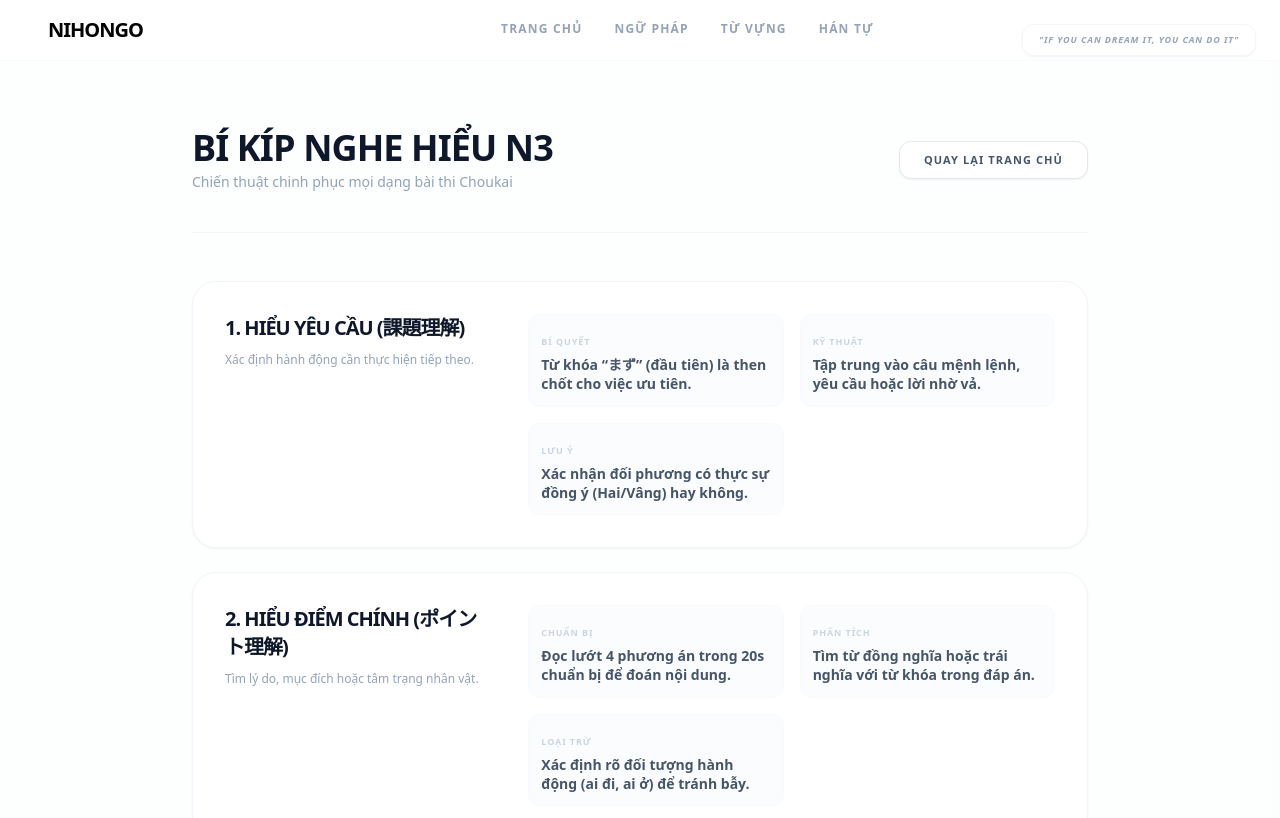
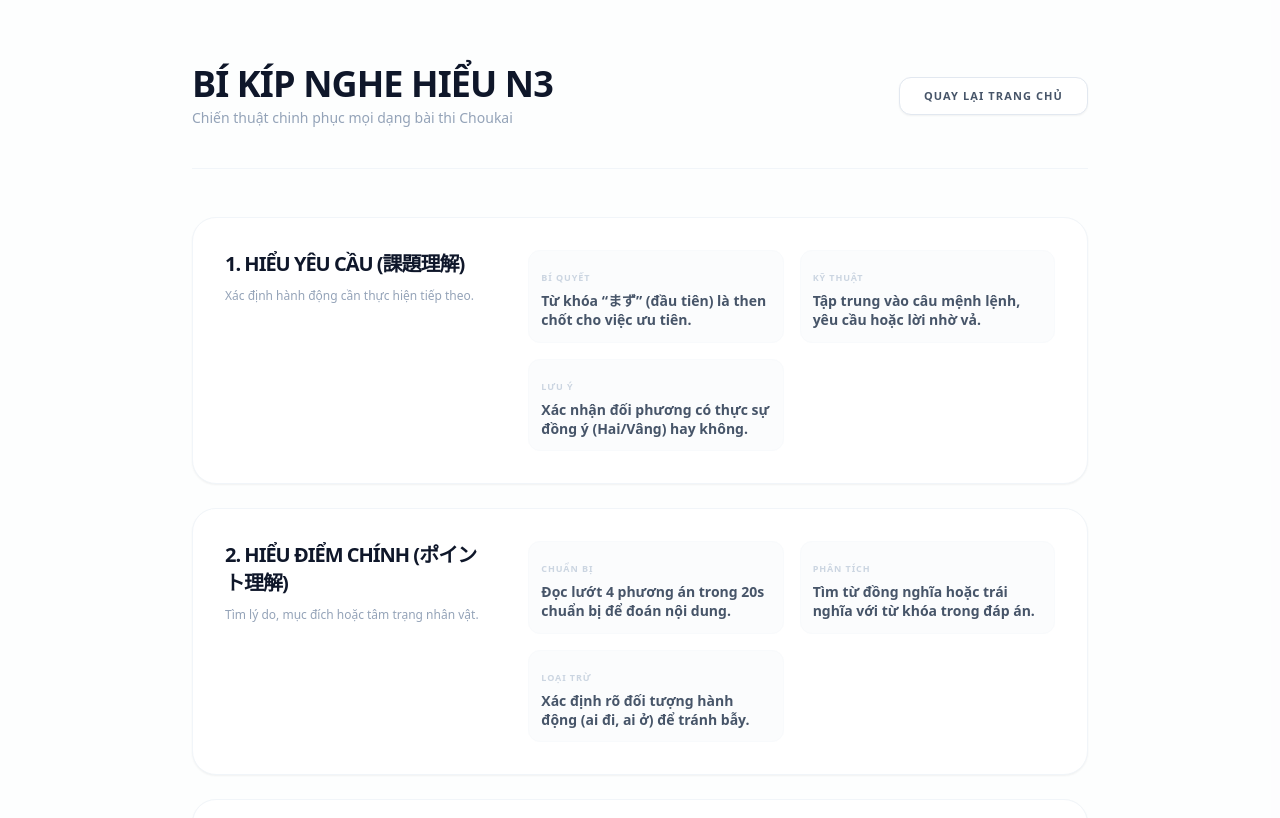
Before and after one commit to inngok/nihongo-practice, a React (Vite) app: page /tips in a window 1280 px wide. Shown: the top 818 px of the page. Built offline with nearby package versions, Linux system fonts and the light colour scheme.

Commit message:
style: fix header overlapping on study pages and simplify readme

```diff
--- a/src/pages/grammar/Mimikara.jsx
+++ b/src/pages/grammar/Mimikara.jsx
@@ -794,7 +794,7 @@ export default function Mimikara() {
   // --- RENDERING STUDY VIEW (MIMIKARA) ---
   return (
     <div
-      className="min-h-screen w-full bg-white font-sans text-black flex flex-col items-center pt-52 md:pt-48 px-4 md:px-12 selection:bg-black selection:text-white"
+      className="min-h-screen w-full bg-white font-sans text-black flex flex-col items-center pt-14 md:pt-16 px-4 md:px-12 selection:bg-black selection:text-white"
       onTouchStart={onTouchStart}
       onTouchEnd={onTouchEnd}
     >
--- a/src/pages/kanji/KanjiSet4/KanjiSet4.jsx
+++ b/src/pages/kanji/KanjiSet4/KanjiSet4.jsx
@@ -141,7 +141,7 @@ export default function KanjiSet4() {
   };
 
   return (
-    <div className="min-h-screen bg-white flex flex-col items-center pt-52 md:pt-44 pb-20 px-4 md:px-6 font-sans relative overflow-hidden text-slate-900">
+    <div className="min-h-screen bg-white flex flex-col items-center pt-14 md:pt-16 pb-20 px-4 md:px-6 font-sans relative overflow-hidden text-slate-900">
 
       {/* Background Watermark */}
       <div className="absolute top-1/2 left-1/2 -translate-x-1/2 -translate-y-1/2 text-[35vw] font-black text-slate-100 opacity-[0.03] pointer-events-none select-none leading-none z-0 whitespace-nowrap">
--- a/src/pages/tips/Tips.jsx
+++ b/src/pages/tips/Tips.jsx
@@ -92,7 +92,7 @@ export default function Tips() {
   ];
 
   return (
-    <div className="min-h-screen bg-slate-50/30 flex flex-col items-center pt-32 pb-20 px-4 md:px-8 font-sans">
+    <div className="min-h-screen bg-slate-50/30 flex flex-col items-center pt-14 md:pt-16 pb-20 px-4 md:px-8 font-sans">
 
       <div className="w-full max-w-4xl space-y-12">
         {/* Simple Header */}
--- a/src/pages/translator/Translator.jsx
+++ b/src/pages/translator/Translator.jsx
@@ -12,7 +12,7 @@ export default function Translator() {
   };
 
   return (
-    <div className="min-h-screen bg-white flex flex-col items-center pt-44 md:pt-32 pb-20 px-4 md:px-6 font-sans relative overflow-hidden">
+    <div className="min-h-screen bg-white flex flex-col items-center pt-14 md:pt-16 pb-20 px-4 md:px-6 font-sans relative overflow-hidden">
 
       {/* Background Watermark */}
       <div className="absolute top-1/2 left-1/2 -translate-x-1/2 -translate-y-1/2 text-[35vw] font-black text-slate-100 opacity-[0.03] pointer-events-none select-none leading-none z-0 whitespace-nowrap">
--- a/src/pages/vocabulary/MimikaraVocab/MimikaraVocab.jsx
+++ b/src/pages/vocabulary/MimikaraVocab/MimikaraVocab.jsx
@@ -126,7 +126,7 @@ export default function MimikaraVocab() {
   };
 
   return (
-    <div className="min-h-screen bg-white flex flex-col items-center pt-52 md:pt-44 pb-20 px-4 md:px-6 font-sans relative overflow-hidden text-slate-900">
+    <div className="min-h-screen bg-white flex flex-col items-center pt-14 md:pt-16 pb-20 px-4 md:px-6 font-sans relative overflow-hidden text-slate-900">
 
       {/* Background Watermark */}
       <div className="absolute top-1/2 left-1/2 -translate-x-1/2 -translate-y-1/2 text-[20vw] font-black text-slate-100 opacity-[0.03] pointer-events-none select-none leading-none z-0 whitespace-nowrap uppercase">
--- a/src/pages/vocabulary/Soumatome/Soumatome.jsx
+++ b/src/pages/vocabulary/Soumatome/Soumatome.jsx
@@ -106,7 +106,7 @@ export default function Soumatome() {
   };
 
   return (
-    <div className="min-h-screen bg-white flex flex-col items-center pt-52 md:pt-44 pb-20 px-4 md:px-6 font-sans relative overflow-hidden text-slate-900">
+    <div className="min-h-screen bg-white flex flex-col items-center pt-14 md:pt-16 pb-20 px-4 md:px-6 font-sans relative overflow-hidden text-slate-900">
 
       {/* Background Watermark */}
       <div className="absolute top-1/2 left-1/2 -translate-x-1/2 -translate-y-1/2 text-[20vw] font-black text-slate-100 opacity-[0.03] pointer-events-none select-none leading-none z-0 whitespace-nowrap">
--- a/src/pages/vocabulary/TryN3/TryN3.jsx
+++ b/src/pages/vocabulary/TryN3/TryN3.jsx
@@ -105,7 +105,7 @@ export default function TryN3() {
   };
 
   return (
-    <div className="min-h-screen bg-white flex flex-col items-center pt-52 md:pt-44 pb-20 px-4 md:px-6 font-sans relative overflow-hidden text-slate-900">
+    <div className="min-h-screen bg-white flex flex-col items-center pt-14 md:pt-16 pb-20 px-4 md:px-6 font-sans relative overflow-hidden text-slate-900">
 
       {/* Background Watermark */}
       <div className="absolute top-1/2 left-1/2 -translate-x-1/2 -translate-y-1/2 text-[20vw] font-black text-slate-100 opacity-[0.03] pointer-events-none select-none leading-none z-0 whitespace-nowrap uppercase">
--- a/src/routes/RouteMap.jsx
+++ b/src/routes/RouteMap.jsx
@@ -1,5 +1,5 @@
 import React, { Suspense, lazy } from "react";
-import { Routes, Route, Outlet } from "react-router-dom";
+import { Routes, Route, Outlet, useLocation } from "react-router-dom";
 import ScrollToTop from "../components/layout/ScrollToTop";
 import Header from "../components/layout/Header";
 import Footer from "../components/layout/Footer";
@@ -25,12 +25,30 @@ const PageLoader = () => (
   </div>
 );
 
-const Layout = () => (
+const Layout = () => {
+  const location = useLocation();
+
+  // Define paths where the global header and slogan should be hidden
+  // These are usually study-intensive pages that have their own custom navigation or "Zen mode"
+  const isStudyPage =
+    location.pathname === '/grammar/mimikara' ||
+    location.pathname === '/vocabulary/soumatome' ||
+    location.pathname === '/vocabulary/try-n3' ||
+    location.pathname === '/vocabulary/mimikara' ||
+    location.pathname === '/kanji/set-4' ||
+    location.pathname.startsWith('/exam-') ||
+    location.pathname === '/translator' ||
+    location.pathname === '/tips';
+
+  return (
     <div className="flex flex-col min-h-screen bg-white relative">
       <ScrollToTop />
-    <Header />
 
-    {/* Slogan - Top Right Corner Badge */}
+      {/* Conditionally render Header */}
+      {!isStudyPage && <Header />}
+
+      {/* Conditionally render Slogan */}
+      {!isStudyPage && (
         <div className="fixed right-6 top-6 z-[100] hidden lg:block pointer-events-none select-none">
           <div className="bg-white/80 backdrop-blur-md border border-slate-100 px-4 py-2 rounded-xl shadow-sm flex items-center gap-3">
             <p className="text-[9px] font-bold uppercase tracking-[0.1em] text-slate-400 italic whitespace-nowrap">
@@ -38,15 +56,19 @@ const Layout = () => (
             </p>
           </div>
         </div>
+      )}
 
       <main className="flex-grow flex flex-col">
         <Suspense fallback={<PageLoader />}>
           <Outlet />
         </Suspense>
       </main>
-    <Footer />
+
+      {/* Conditionally render Footer */}
+      {!isStudyPage && <Footer />}
     </div>
   );
+};
 
 const Fallback = () => (
   <div className="min-h-[calc(100vh-80px)] mt-20 flex-grow flex items-center justify-center bg-white text-slate-500 font-bold text-lg">
```
Also changed, not shown: 1 other file (tests, documents, lock files or other folders). Lines whose indentation alone changed are shown as unchanged.
